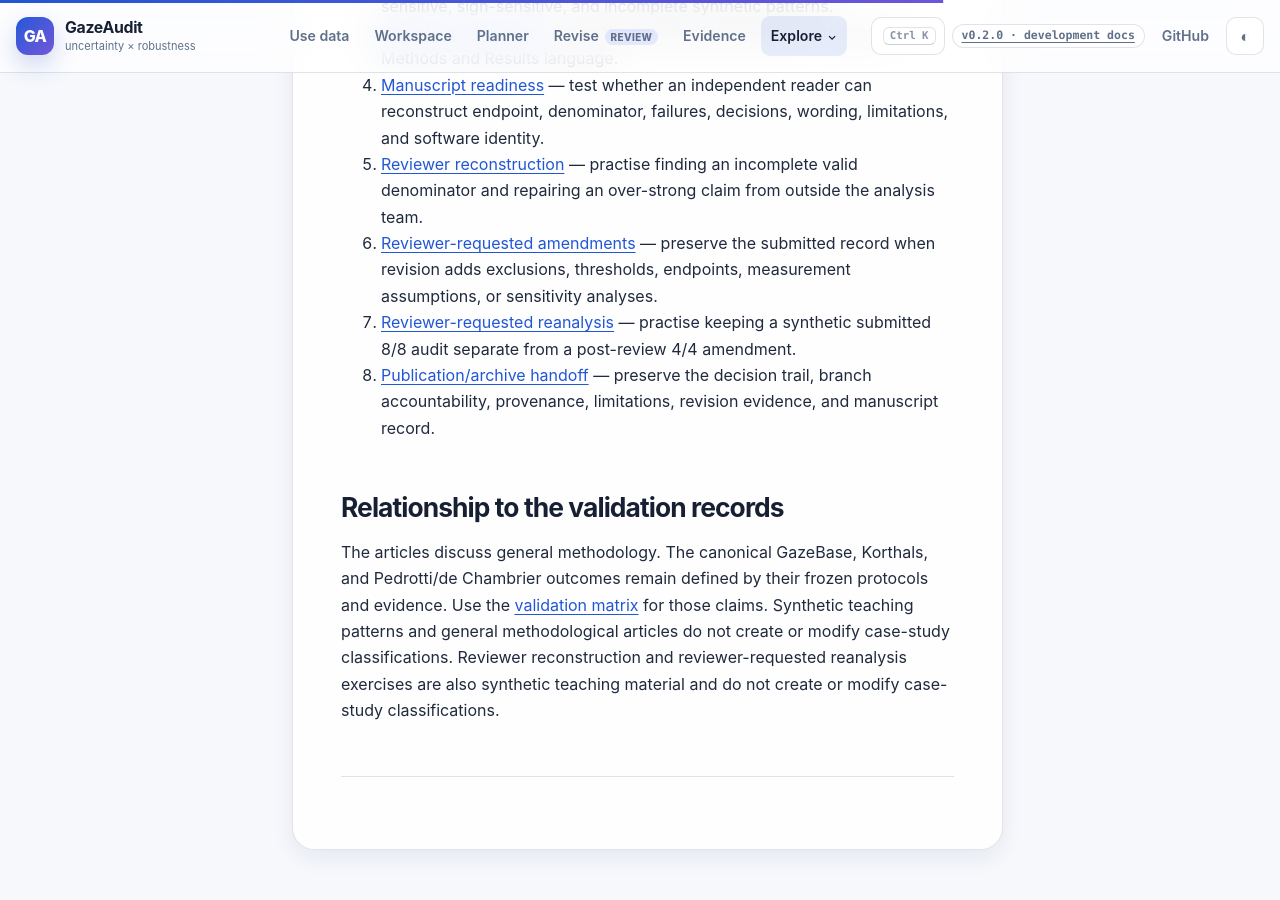
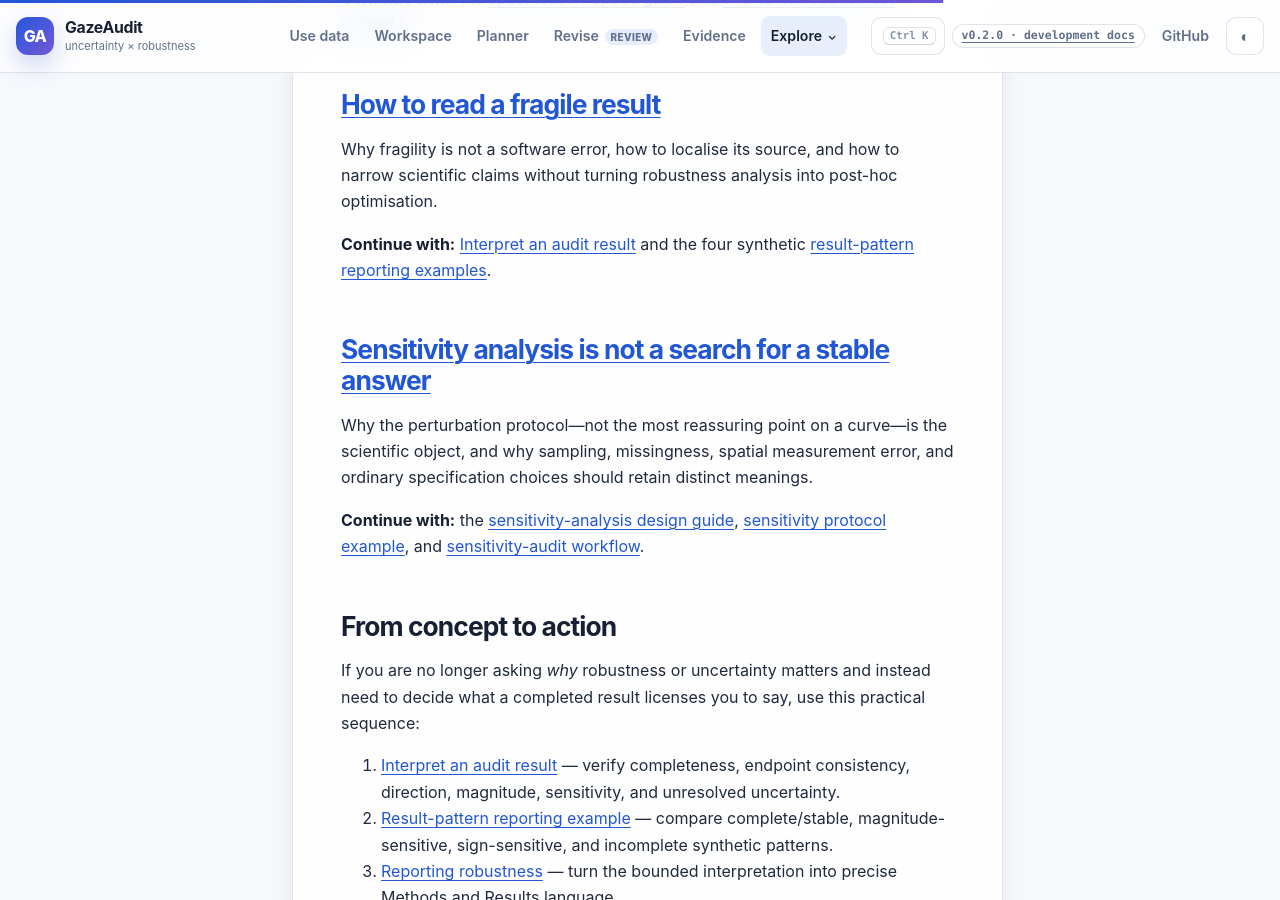
Before and after one commit to stefanosbalaskas/GazeAudit, a Jekyll site: the page built from docs/articles/index.md, in a window 1280 px wide and 900 px high, scrolled down 2876 px. Built offline with Jekyll 4.4.1, drawn with Linux system fonts in a browser that asks for light colours; some of the changed text lies outside the part shown.

Commit message:
docs: surface sensitivity article in learning index

```diff
--- a/docs/articles/index.md
+++ b/docs/articles/index.md
@@ -47,6 +47,12 @@
     <p>Extend the record transparently: keep the submitted audit recoverable, record outcome-inspection timing, and give post-review evidence its own denominator and provenance.</p>
     <p><a href="../guides/reviewer-requested-amendments/">Reviewer amendments →</a></p>
   </article>
+  <article class="card">
+    <div class="card-icon" aria-hidden="true">7</div>
+    <h3>How should I design a sensitivity analysis?</h3>
+    <p>Separate a scientifically justified perturbation protocol from a post-outcome search for settings that preserve the preferred result.</p>
+    <p><a href="sensitivity-is-not-a-search/">Sensitivity is not a search →</a></p>
+  </article>
 </div>
 
 ## [Measurement uncertainty is a modelling problem](measurement-uncertainty-is-a-modeling-problem/)
@@ -67,6 +73,12 @@
 
 **Continue with:** [Interpret an audit result](../guides/interpret-audit-result/) and the four synthetic [result-pattern reporting examples](../examples/result-patterns/).
 
+## [Sensitivity analysis is not a search for a stable answer](sensitivity-is-not-a-search/)
+
+Why the perturbation protocol—not the most reassuring point on a curve—is the scientific object, and why sampling, missingness, spatial measurement error, and ordinary specification choices should retain distinct meanings.
+
+**Continue with:** the [sensitivity-analysis design guide](../guides/sensitivity-analysis-design/), [sensitivity protocol example](../examples/sensitivity-protocol/), and [sensitivity-audit workflow](../workflows/sensitivity-audit/).
+
 ## From concept to action
 
 If you are no longer asking *why* robustness or uncertainty matters and instead need to decide what a completed result licenses you to say, use this practical sequence:
```
